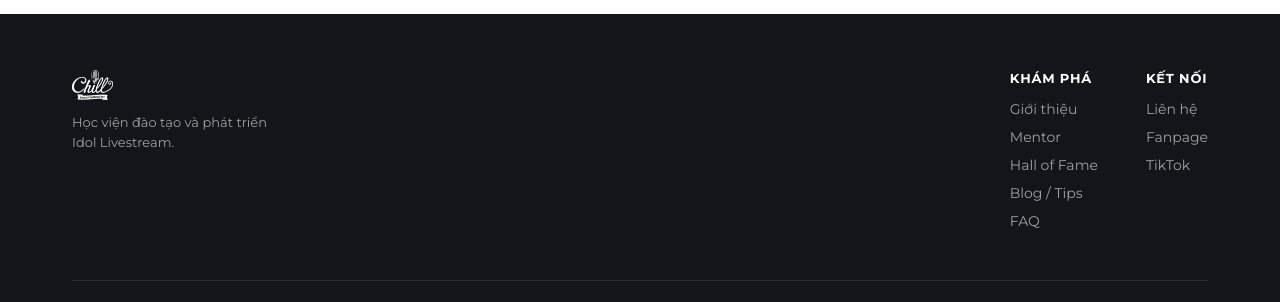
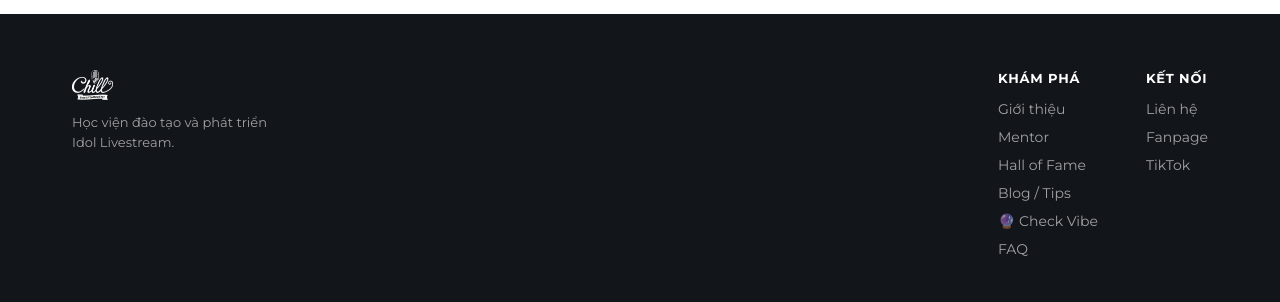
Before and after one commit to nguyentheanh47-code/chill-website, a website: page mentor/index.html in a window 1280 px wide. Shown: the part 2242-2544 px from the top of the page. Drawn offline with Linux system fonts and the light colour scheme.

Commit message:
Update index.html

```diff
--- a/mentor/index.html
+++ b/mentor/index.html
@@ -133,7 +133,7 @@
         <p style="max-width:280px; font-size:13px; line-height:1.6;">Học viện đào tạo và phát triển Idol Livestream.</p>
       </div>
       <div class="footer-links">
-        <div class="footer-col"><h5>Khám phá</h5><a href="/gioi-thieu/">Giới thiệu</a><a href="/mentor/">Mentor</a><a href="/hall-of-fame/">Hall of Fame</a><a href="/tips/">Blog / Tips</a><a href="/faq/">FAQ</a></div>
+        <div class="footer-col"><h5>Khám phá</h5><a href="/gioi-thieu/">Giới thiệu</a><a href="/mentor/">Mentor</a><a href="/hall-of-fame/">Hall of Fame</a><a href="/tips/">Blog / Tips</a><a href="/check-vibe/">🔮 Check Vibe</a><a href="/faq/">FAQ</a></div>
         <div class="footer-col"><h5>Kết nối</h5><a href="/lien-he/">Liên hệ</a><a href="https://www.facebook.com/ChillEntertainment9" target="_blank" rel="noopener">Fanpage</a><a href="https://www.tiktok.com/@chillentertainment568" target="_blank" rel="noopener">TikTok</a></div>
       </div>
     </div>
```
